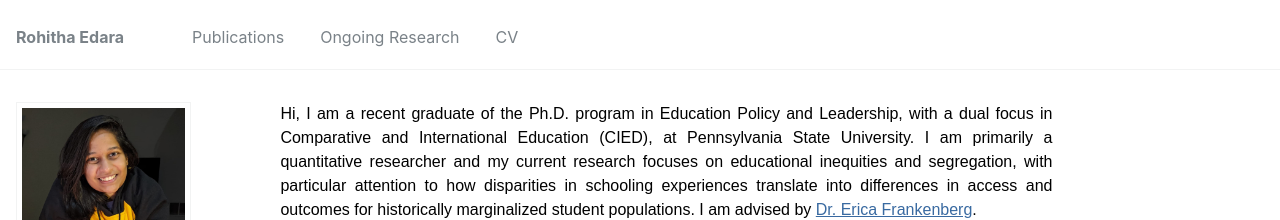
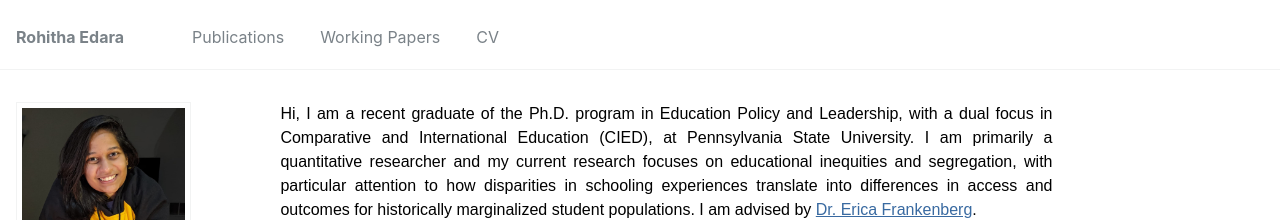
Before and after one commit to rohitha-edara/rohitha-edara.github.io, a Jekyll site: the page built from _pages/about.md, in a window 1280 px wide. Shown: the top 220 px of the page. Built offline with Jekyll 4.4.1, drawn with Linux system fonts in a browser that asks for light colours; some web fonts are replaced.

Commit message:
Update navigation.yml

```diff
--- a/_data/navigation.yml
+++ b/_data/navigation.yml
@@ -3,8 +3,7 @@ main:
   - title: "Publications"
     url: /publications/
 
-  - title: "Ongoing
-  Research"
+  - title: "Working Papers"
     url: /research/
 
   - title: "CV"
```
